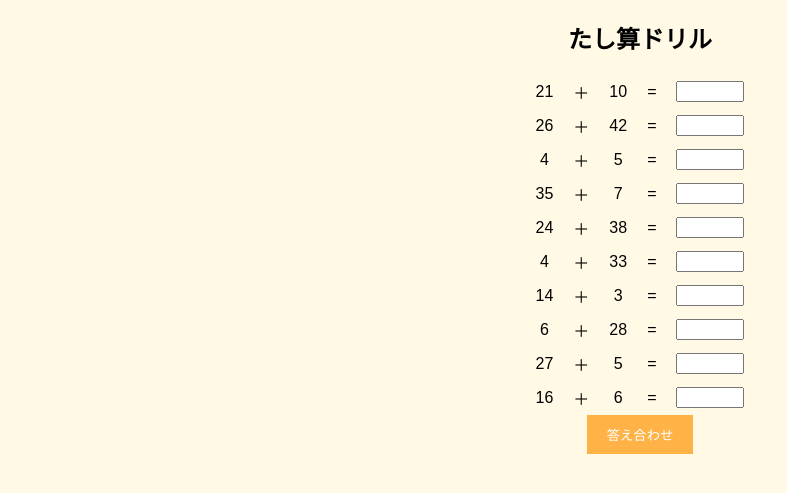
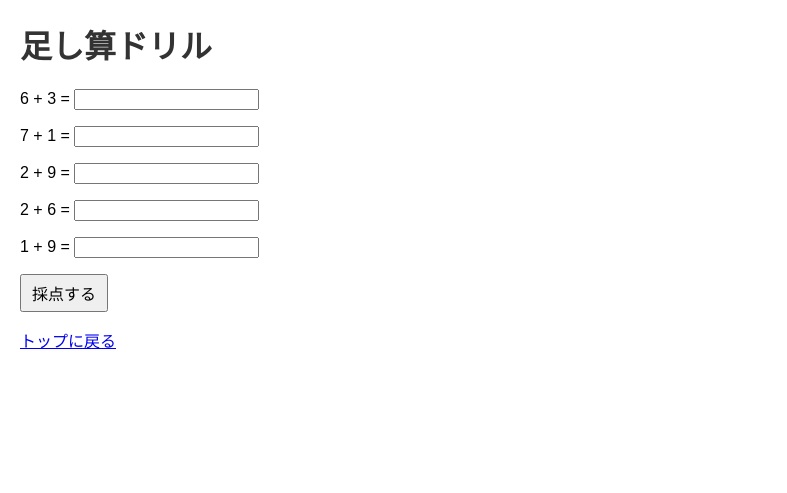
Before and after one commit to 0101-Victor/calculatio.app, a Flask app: page /addition in a window 1280 px wide. Shown: the top 493 px of the page, without its empty margins (0-787 px from the left). Run offline with Flask 3, Linux system fonts and the light colour scheme.

Commit message:
たし算修正版

```diff
--- a/app.py
+++ b/app.py
@@ -1,51 +1,36 @@
 from flask import Flask, render_template, request
-import random
+from calculate import generate_addition_problems
 
 app = Flask(__name__)
 
-# トップページ
 @app.route('/')
 def index():
     return render_template('index.html')
 
-# たし算ページ（問題表示）
-@app.route('/addition')
+@app.route('/addition', methods=['GET', 'POST'])
 def addition():
-    problems = []
-    for _ in range(10):
-        a = random.randint(1, 50)
-        b = random.randint(1, 50)
-        problems.append({'a': a, 'b': b})
-    return render_template('addition.html', problems=problems)
-
-# 採点処理
-@app.route('/addition_results', methods=['POST'])
-def addition_results():
-    results = []
-    score = 0
-    for i in range(10):
-        a = int(request.form[f'a{i}'])
-        b = int(request.form[f'b{i}'])
-        correct_answer = a + b
-        user_answer = request.form.get(f'answer{i}', '')
-        try:
-            user_answer_int = int(user_answer)
-            is_correct = (user_answer_int == correct_answer)
-        except:
-            is_correct = False
-
-        if is_correct:
-            score += 1
-
-        results.append({
-            'a': a,
-            'b': b,
-            'user_answer': user_answer,
-            'correct_answer': correct_answer,
-            'is_correct': is_correct
-        })
-
-    return render_template('addition_results.html', results=results, score=score)
+    if request.method == 'POST':
+        results = []
+        score = 0
+        total = 5
+        for i in range(total):
+            num1 = int(request.form[f'num1_{i}'])
+            num2 = int(request.form[f'num2_{i}'])
+            correct_answer = num1 + num2
+            user_answer = int(request.form[f'answer{i}'])
+            is_correct = (user_answer == correct_answer)
+            if is_correct:
+                score += 1
+            results.append({
+                "problem": f"{num1} + {num2}",
+                "user_answer": user_answer,
+                "correct_answer": correct_answer,
+                "is_correct": is_correct
+            })
+        return render_template('addition.html', results=results, score=score, total=total)
+    else:
+        problems = generate_addition_problems()
+        return render_template('addition.html', problems=problems)
 
 if __name__ == '__main__':
     app.run(debug=True)
--- /dev/null
+++ b/calculate.py
@@ -0,0 +1,9 @@
+import random
+
+def generate_addition_problems():
+    problems = []
+    for _ in range(5):  # 5問
+        num1 = random.randint(1, 9)
+        num2 = random.randint(1, 9)
+        problems.append((num1, num2))
+    return problems
--- a/static/style.css
+++ b/static/style.css
@@ -1,30 +1,13 @@
 body {
     font-family: sans-serif;
-    background: #fff9e6;
-    text-align: center;
+    margin: 20px;
 }
 
-table {
-    margin: auto;
-    border-collapse: collapse;
-}
-
-td {
-    padding: 5px 10px;
-}
-
-input[type="text"] {
-    width: 60px;
-    text-align: center;
+h1 {
+    color: #333;
 }
 
 button {
-    padding: 10px 20px;
-    background: #ffb347;
-    border: none;
-    color: white;
-    cursor: pointer;
+    padding: 5px 10px;
+    font-size: 16px;
 }
-button:hover {
-    background: #ff9933;
-}
--- a/templates/addition.html
+++ b/templates/addition.html
@@ -1,29 +1,41 @@
 <!DOCTYPE html>
-<html>
+<html lang="ja">
 <head>
-    <meta charset="utf-8">
-    <title>たし算ドリル</title>
+    <meta charset="UTF-8">
+    <title>足し算ドリル</title>
     <link rel="stylesheet" href="{{ url_for('static', filename='style.css') }}">
 </head>
 <body>
-    <h2>たし算ドリル</h2>
-    <form method="POST" action="{{ url_for('addition_results') }}">
-        <table>
-            {% for p in problems %}
-            <tr>
-                <td>{{ p.a }}</td>
-                <td>＋</td>
-                <td>{{ p.b }}</td>
-                <td>=</td>
-                <td>
-                    <input type="hidden" name="a{{ loop.index0 }}" value="{{ p.a }}">
-                    <input type="hidden" name="b{{ loop.index0 }}" value="{{ p.b }}">
-                    <input type="text" name="answer{{ loop.index0 }}">
-                </td>
-            </tr>
-            {% endfor %}
-        </table>
-        <button type="submit">答え合わせ</button>
+    <h1>足し算ドリル</h1>
+
+    {% if problems %}
+    <!-- 問題表示 -->
+    <form method="POST">
+        {% for num1, num2 in problems %}
+            <p>
+                {{ num1 }} + {{ num2 }} =
+                <input type="hidden" name="num1_{{ loop.index0 }}" value="{{ num1 }}">
+                <input type="hidden" name="num2_{{ loop.index0 }}" value="{{ num2 }}">
+                <input type="number" name="answer{{ loop.index0 }}" required>
+            </p>
+        {% endfor %}
+        <button type="submit">採点する</button>
     </form>
+
+    {% elif results %}
+    <!-- 採点結果 -->
+    <h2>結果</h2>
+    <p>{{ total }}問中 {{ score }}問正解</p>
+    <ul>
+        {% for r in results %}
+            <li>{{ r.problem }} → あなたの答え: {{ r.user_answer }} / 正解: {{ r.correct_answer }}
+                {% if r.is_correct %} ✅{% else %} ❌{% endif %}
+            </li>
+        {% endfor %}
+    </ul>
+    <a href="{{ url_for('addition') }}">もう一度挑戦する</a>
+    {% endif %}
+
+    <p><a href="{{ url_for('index') }}">トップに戻る</a></p>
 </body>
 </html>
--- a/templates/index.html
+++ b/templates/index.html
@@ -8,7 +8,7 @@
 <body>
     <h1>どんどんやろう計算ドリル！</h1>
     <ul>
-        <li><a href="{{ url_for('addition') }}">＋ たし算</a></li>
+        <li><a href="/addition">＋ たし算</a></li>
         <!-- 後で引き算・掛け算・割り算を追加 -->
     </ul>
 </body>
```
Also changed, not shown: templates/addition_results.html (deleted, +0 -27 lines).
